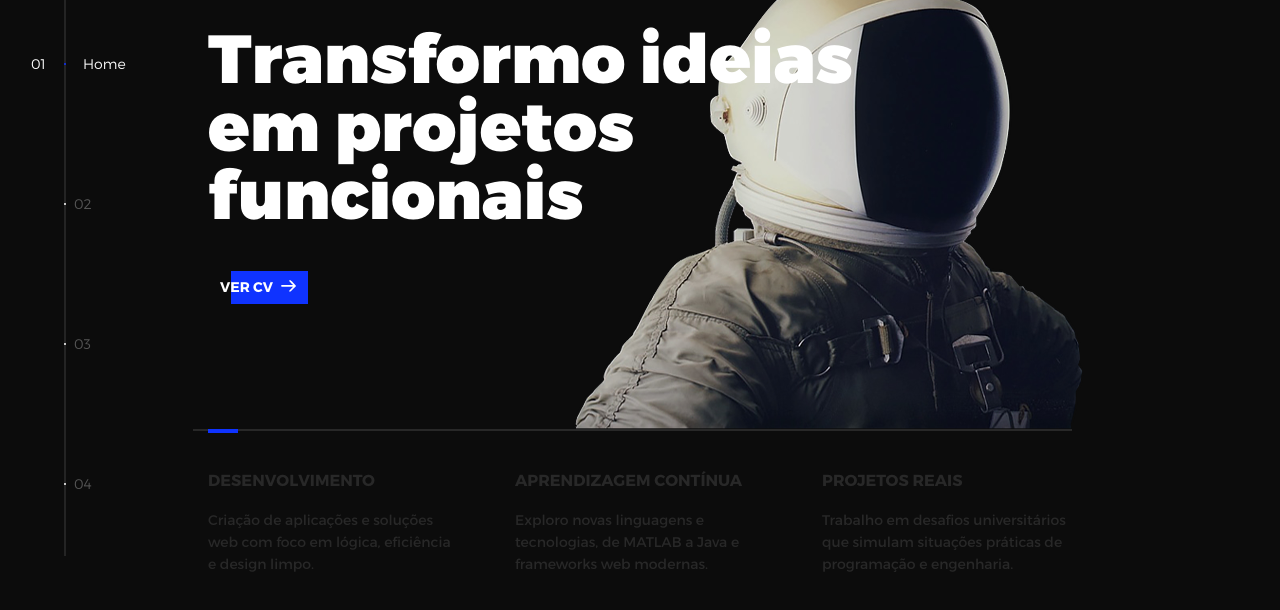
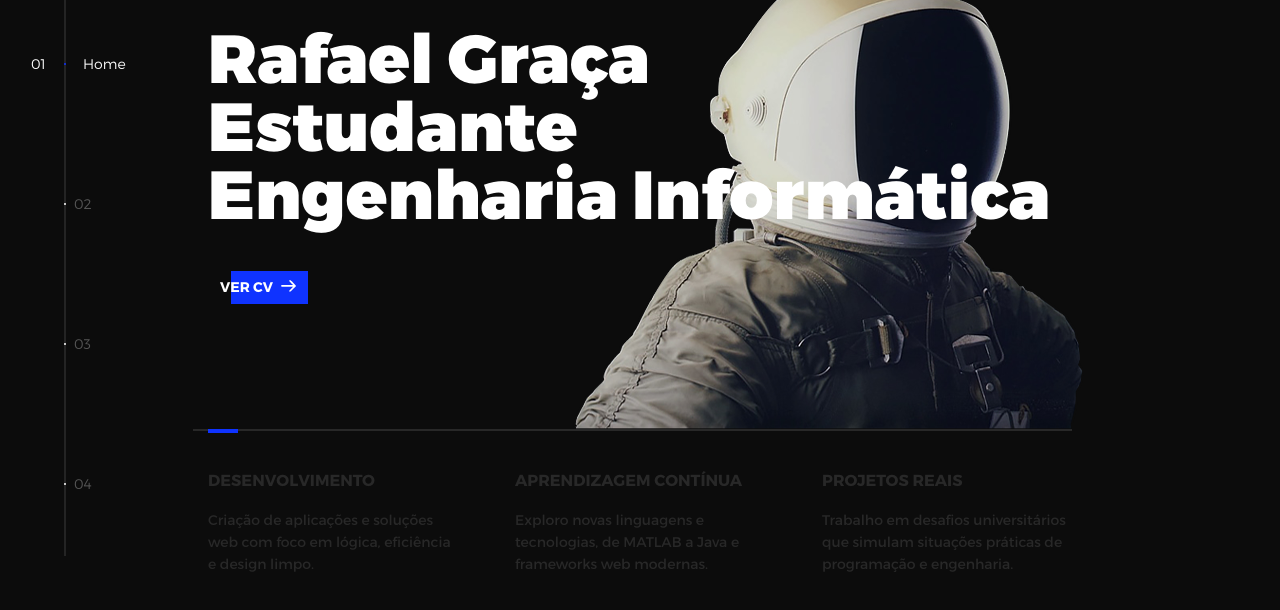
Before and after one commit to rafagraca/portofolioRafaelGra-a, a plain HTML site: page index.html in a window 1280 px wide. Shown: the part 124-734 px from the top of the page. Drawn offline with nearby package versions, Linux system fonts and the light colour scheme.

Commit message:
Update index.html

```diff
--- a/index.html
+++ b/index.html
@@ -63,7 +63,7 @@
           <li class="l-section section section--is-active">
             <div class="intro">
               <div class="intro--banner">
-                <h1>Transformo ideias<br>em projetos<br>funcionais</h1>
+                <h1>Rafael Graça<br>Estudante<br>Engenharia Informática</h1>
 
                 <!-- BOTÃO DO HERO: abre o CV -->
                 <button class="cta" onclick="window.open('assets/cv/CV.pdf','_blank')">
```
